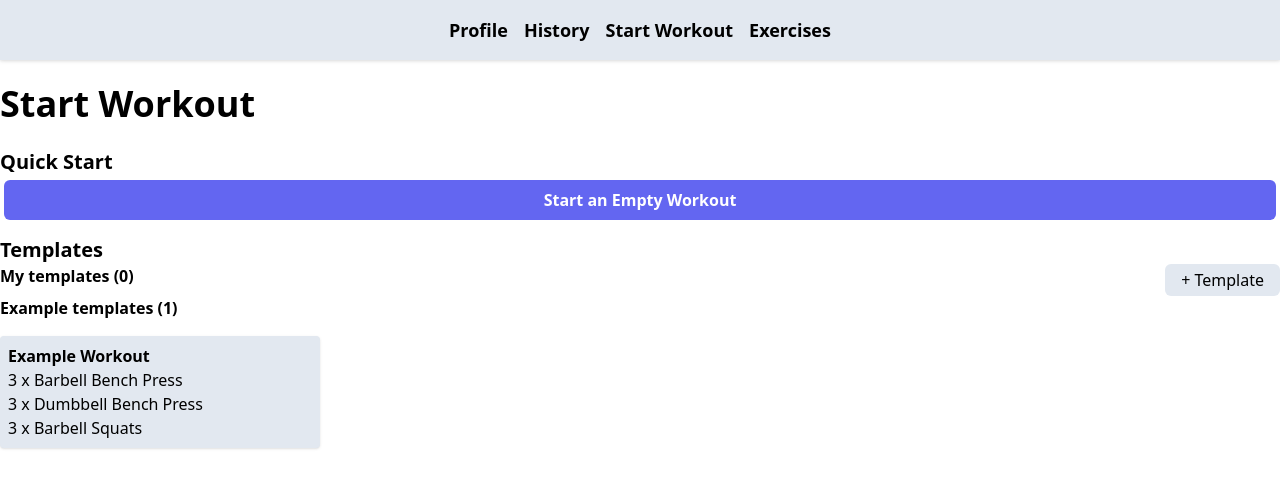
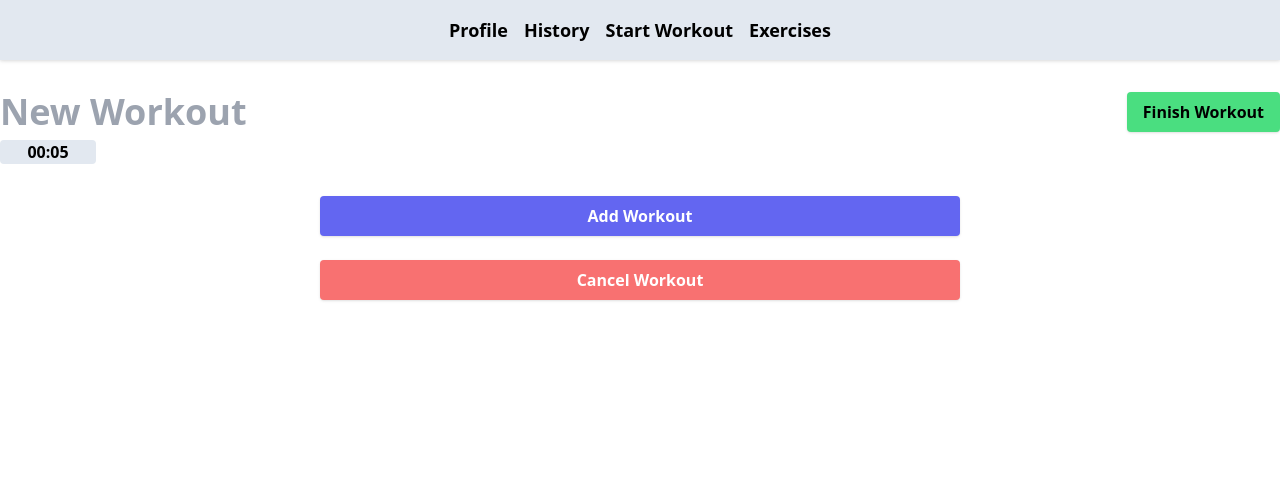
Before and after one commit to mva919/Workout-app, a Next.js app: page /workout in a window 1280 px wide. Shown: the top 488 px of the page. Built offline with nearby package versions, Linux system fonts and the light colour scheme.

Commit message:
Add template context

```diff
--- a/components/ExerciseTracker.js
+++ b/components/ExerciseTracker.js
@@ -126,7 +126,8 @@ export default function ExerciseTracker({ exercise, handleRemoveClick }) {
                 <button>
                   <FontAwesomeIcon
                     icon={faXmark}
-                    className="bg-red-500 w-2 py-1 px-2 rounded font-bold text-white hover:bg-red-700 ease-in duration-100"
+                    className="bg-red-500 w-2 py-1 px-2 rounded font-bold
+                     text-white hover:bg-red-700 ease-in duration-100"
                     onClick={(e) => handleRemoveSet(index)}
                   />
                 </button>
--- a/components/ExercisesSearch.js
+++ b/components/ExercisesSearch.js
@@ -54,7 +54,7 @@ export default function ExercisesSearch({ handleExerciseClick }) {
 
 
   return (
-    <div className="bg-slate-200 text-center rounded shadow py-4 my-2">
+    <div className="text-center rounded shadow py-4 my-2">
       <form onSubmit={handleSubmit}>
         <input
           className="bg-slate-50 my-4 rounded px-2 py-2 w-1/2"
@@ -88,7 +88,8 @@ export default function ExercisesSearch({ handleExerciseClick }) {
             <li
               key={workout.id}
               className="cursor-pointer flex flex-col items-start
-              justify-center px-4 py-1 border-b border-slate-200 w-full"
+              justify-center px-4 py-1 border-b border-slate-200 w-full
+              hover:bg-slate-100 hover:rounded"
               onClick={(e) => handleExerciseClick(workout)}
             >
               <p className="font-semibold">{workout.name}</p>
--- a/components/Navbar.js
+++ b/components/Navbar.js
@@ -17,7 +17,7 @@ export default function Navbar({ }) {
           </li>
         </Link>
 
-        <Link href="/workout">
+        <Link href="/template">
           <li className="hover:text-indigo-500">
             Start Workout
           </li>
--- a/json/templates.json
+++ b/json/templates.json
@@ -1,5 +1,6 @@
 [
   {
+    "templateId": 1,
     "templateName": "Example Workout",
     "workouts": [
       {
--- /dev/null
+++ b/lib/TemplateContext.js
@@ -0,0 +1,6 @@
+import { createContext } from "react";
+
+export const TemplateContext = createContext({
+  template: {},
+  setTemplate: () => { }
+});
--- a/pages/_app.js
+++ b/pages/_app.js
@@ -1,16 +1,27 @@
+import { useState } from 'react';
+import { Toaster } from 'react-hot-toast';
 import Navbar from '../components/Navbar';
 import { ExercisesContext } from '../lib/ExercisesContext';
 import { useExercisesData } from '../lib/hooks';
+import { TemplateContext } from '../lib/TemplateContext';
 import '../styles/globals.css'
 
 
 export default function App({ Component, pageProps }) {
   const exercises = useExercisesData();
+  const [template, setTemplate] = useState({});
+  const templateValue = { template, setTemplate };
 
   return (
     <ExercisesContext.Provider value={exercises}>
-      <Navbar />
-      <Component {...pageProps} />
+      <TemplateContext.Provider value={templateValue}>
+        <Navbar />
+        <Component {...pageProps} />
+        <Toaster
+          position="bottom-right"
+          reverseOrder={false}
+        />
+      </TemplateContext.Provider >
     </ExercisesContext.Provider>
 
   );
--- /dev/null
+++ b/pages/template.js
@@ -0,0 +1,110 @@
+import { useContext, useEffect, useState } from "react";
+import { ExercisesContext } from "../lib/ExercisesContext";
+import { v4 as uuid } from 'uuid';
+import { useDefaultTemplates } from "../lib/hooks";
+import { useRouter } from "next/router";
+import Link from "next/link";
+import { TemplateContext } from "../lib/TemplateContext";
+
+export default function TemplatePage({ }) {
+  const { template, setTemplate } = useContext(TemplateContext);
+  const defaultTemplates = useDefaultTemplates();
+  const [templates, setTemplates] = useState([]);
+  const exercises = useContext(ExercisesContext);
+  const router = useRouter();
+
+  const handleStartDefaultWorkout = (templateId) => {
+    const defaultTemplate = defaultTemplates.find((template) =>
+      template.templateId === templateId);
+
+    setTemplate(defaultTemplate);
+    router.push("/workout");
+  };
+
+  return (
+    <main className="container mx-auto">
+      <h1 className="text-4xl font-bold mb-6">Start Workout</h1>
+
+      <div className="flex flex-col gap-1 mb-4">
+        <h2 className="font-bold text-xl">Quick Start</h2>
+        <Link
+          href="/workout"
+          className="bg-indigo-500 text-white py-2 rounded-md mx-1
+          font-semibold hover:bg-indigo-700 ease-in duration-100 w-full
+          text-center"
+        >
+          Start an Empty Workout
+        </Link>
+
+      </div>
+
+      <div>
+        <h2 className="text-xl font-bold">Templates</h2>
+        <div className="flex flex-row justify-between">
+          <h3 className="font-bold">
+            My templates ({templates.length})
+          </h3>
+          <button className="bg-slate-200 rounded-md px-4 py-1
+              hover:bg-indigo-500 hover:text-white ease-in duration-200">
+            + Template
+          </button>
+        </div>
+
+        {templates.length === 0 ?
+          <h1 className="block text-center text-slate-500 my-2 text-lg">
+            No templates
+          </h1>
+          :
+          <div>
+          </div>
+        }
+
+        <h3 className="font-bold">
+          Example templates ({defaultTemplates.length})
+        </h3>
+
+        <div className="my-4">
+          {defaultTemplates.map((defaultTemplate) => {
+            return (
+              <TemplatePreview
+                key={defaultTemplate.templateId}
+                template={defaultTemplate}
+                exercisesData={exercises}
+                startWorkout={handleStartDefaultWorkout}
+              />
+            );
+          })}
+        </div>
+      </div>
+
+    </main>
+  );
+}
+
+function TemplatePreview({ template, startWorkout, exercisesData }) {
+  return (
+    <div className="bg-slate-100 outline outline-2 outline-slate-500 shadow
+     w-1/4 p-2 rounded">
+      <h1 className="font-semibold">{template.templateName}</h1>
+      {template.workouts.map((workout, index) => {
+        return (
+          <div key={index}>
+            <h2>
+              {`${workout.sets.length} x
+              ${exercisesData.find((exercise) =>
+                exercise.id === workout.workoutId).name}
+              `}
+            </h2>
+          </div>
+        );
+      })}
+      <button
+        className="bg-indigo-500 rounded px-4 py-1 my-2
+      text-white mx-auto block hover:bg-indigo-700 ease-in duration-100"
+        onClick={(e) => startWorkout(template.templateId)}
+      >
+        Start Workout
+      </button>
+    </div>
+  );
+}
--- a/pages/workout.js
+++ b/pages/workout.js
@@ -1,27 +1,24 @@
 import { useContext, useEffect, useState } from "react";
 import ExercisesSearch from "../components/ExercisesSearch";
 import ExerciseTracker from "../components/ExerciseTracker";
-import { ExercisesContext } from "../lib/ExercisesContext";
 import { v4 as uuid } from 'uuid';
-import toast, { Toaster } from "react-hot-toast";
-import { useDefaultTemplates, useExercisesData } from "../lib/hooks";
+import { toast } from "react-hot-toast";
+import Link from "next/link";
+import { TemplateContext } from "../lib/TemplateContext";
+import { useRouter } from "next/router";
 
 export default function WorkoutPage({ }) {
-  const defaultTemplates = useDefaultTemplates();
-  const [templates, setTemplates] = useState([]);
-  const [workoutStarted, setWorkoutStarted] = useState(false);
+  const { template, setTemplate } = useContext(TemplateContext);
   const [showExercises, setShowExercises] = useState(false);
   const [addedExercises, setAddedExercises] = useState([]);
-  const [workoutTitle, setWorkoutTitle] = useState("");
-  const exercises = useContext(ExercisesContext);
-
-  const handleStartWorkout = () => {
-    setWorkoutStarted(true);
-  };
+  const [workoutTitle, setWorkoutTitle] = useState(template ?
+    template.templateName : "");
+  const router = useRouter();
 
   const handleCancelWorkout = () => {
     toast.error('Workout Canceled.');
-    setWorkoutStarted(false);
+    setTemplate({});
+    router.push("/template");
   };
 
   const handleAddExercise = () => {
@@ -55,55 +52,6 @@ export default function WorkoutPage({ }) {
 
   return (
     <main className="container mx-auto">
-      {!workoutStarted ?
-        <>
-          <h1 className="text-4xl font-bold mb-6">Start Workout</h1>
-
-          <div className="flex flex-col gap-1 mb-4">
-            <h2 className="font-bold text-xl">Quick Start</h2>
-            <button
-              className="bg-indigo-500 text-white py-2 rounded-md mx-1
-              font-semibold hover:bg-indigo-700 ease-in duration-100"
-              onClick={handleStartWorkout}
-            >
-              Start an Empty Workout
-            </button>
-          </div>
-
-          <div>
-            <h2 className="text-xl font-bold">Templates</h2>
-            <div className="flex flex-row justify-between">
-              <h3 className="font-bold">
-                My templates ({templates.length})
-              </h3>
-              <button className="bg-slate-200 rounded-md px-4 py-1
-              hover:bg-indigo-500 hover:text-white ease-in duration-200">
-                + Template
-              </button>
-            </div>
-
-            <h3 className="font-bold">
-              Example templates ({defaultTemplates.length})
-            </h3>
-
-            <div className="my-4">
-              {defaultTemplates.map((template, index) => {
-                return (
-                  <TemplatePreview
-                    key={index}
-                    title={template.templateName}
-                    workouts={template.workouts}
-                    exercisesData={exercises}
-                  />
-                );
-              })}
-            </div>
-
-
-          </div>
-        </>
-        :
-        <>
       <div className="flex flex-row justify-between items-center">
         <h1 className="text-4xl font-bold my-2">
           <input
@@ -129,7 +77,10 @@ export default function WorkoutPage({ }) {
       {addedExercises.length !== 0 ?
         addedExercises.map((currExercise) => {
           return (
-                <div key={currExercise.uid} className="bg-slate-200 shadow rounded px-4 py-1 my-2">
+            <div
+              key={currExercise.uid}
+              className="bg-slate-200 shadow rounded px-4 py-1 my-2"
+            >
               <ExerciseTracker
                 exercise={currExercise}
                 handleRemoveClick={
@@ -147,33 +98,26 @@ export default function WorkoutPage({ }) {
         <button
           onClick={handleAddExercise}
           className="bg-indigo-500 rounded py-2 font-semibold w-1/2 block
-              mx-auto text-white my-1 shadow hover:bg-indigo-700 ease-in
+              mx-auto text-white mt-8 shadow hover:bg-indigo-700 ease-in
               duration-100"
         >
           Add Workout
         </button>
         :
-            <div>
+        <div className="bg-slate-200">
           <ExercisesSearch handleExerciseClick={handleAddExerciseClick} />
         </div>
       }
 
       <button
-            onClick={handleCancelWorkout}
         className="bg-red-400 rounded py-2 my-6 font-semibold block
             mx-auto w-1/2 text-white shadow hover:bg-red-700 ease-in
-            duration-100"
+            duration-100 text-center"
+        onClick={handleCancelWorkout}
       >
         Cancel Workout
       </button>
-        </>
-
-      }
-      <Toaster
-        position="bottom-right"
-        reverseOrder={false}
-      />
-    </main>
+    </main >
   );
 }
 
@@ -210,24 +154,3 @@ function Timer() {
     </div>
   );
 }
-
-function TemplatePreview({ title, workouts, exercisesData }) {
-
-  return (
-    <div className="bg-slate-200 shadow w-1/4 p-2 rounded">
-      <h1 className="font-semibold">{title}</h1>
-      {workouts.map((workout, index) => {
-        return (
-          <div key={index}>
-            <h2>
-              {`${workout.sets.length} x
-              ${exercisesData.find((exercise) =>
-                exercise.id === workout.workoutId).name}
-              `}
-            </h2>
-          </div>
-        );
-      })}
-    </div>
-  );
-}
```
Lines whose indentation alone changed are shown as unchanged.
